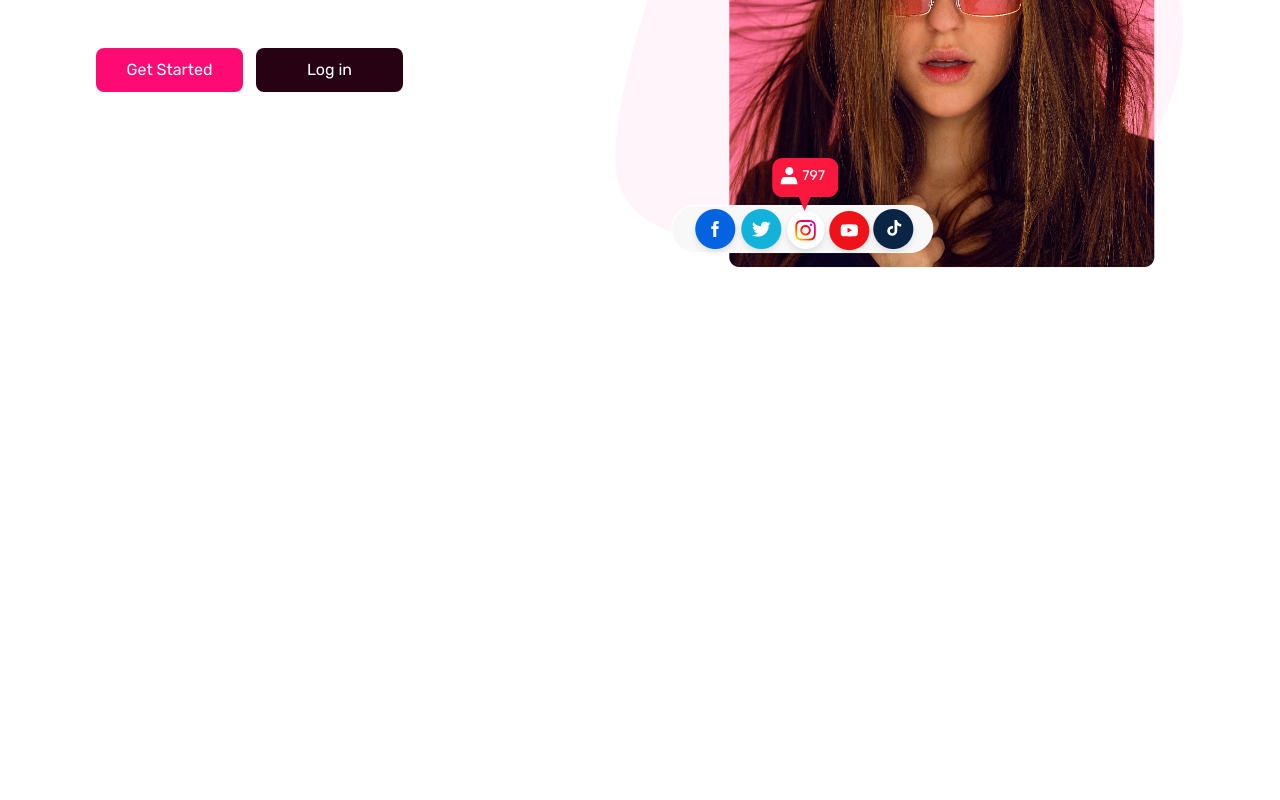
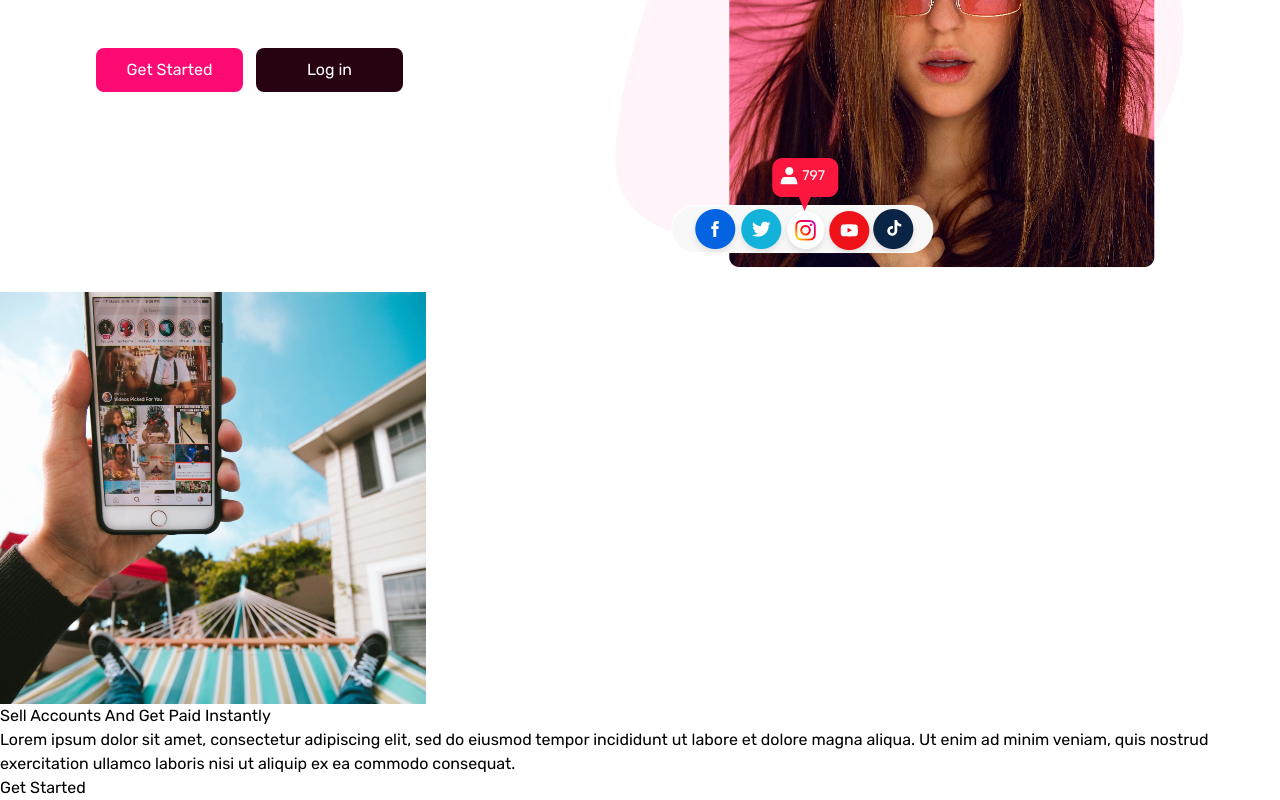
Before and after one commit to hemarle/sociall, a React (Create React App) app: page / in a window 1280 px wide. Shown: the part 381-1181 px from the top of the page. Before the commit the page ends 800 px from the top, so only its background shows below. Built offline with nearby package versions, Linux system fonts and the light colour scheme.

Commit message:
Card component added to App

```diff
--- a/src/App.js
+++ b/src/App.js
@@ -1,13 +1,20 @@
 import './App.css';
+import Card from './Card';
 import Hero from './Hero';
 import homeImage from './images/lady.png'
-
+import maskImage from './images/Mask.png'
 
 function App() {
     return (
         <div className="app">
             <Hero title='Social Media Accounts Instantly' about="Welcome to largest social media account exchange on the planet. Want to take a break permanently on social media or kickstart your influencer career, we've got you covered" optionalText='Buy & Sell' signIn='/login' signUp='/signup'
                 image={homeImage}/>
+
+            <Card image={maskImage}
+                title='Sell Accounts And Get Paid Instantly'
+                about='Lorem ipsum dolor sit amet, consectetur adipiscing elit, sed do eiusmod tempor incididunt ut labore et dolore magna aliqua. Ut enim ad minim veniam, quis nostrud exercitation ullamco laboris nisi ut aliquip ex ea commodo consequat.'
+                link='/signin'
+                linkText='Get Started'/>
         </div>
     );
 }
--- a/src/Card.js
+++ b/src/Card.js
@@ -3,7 +3,7 @@ import './Card.css'
 function Card({
     image,
     title,
-    summary,
+    about,
     linkText,
     link
 }) {
```
